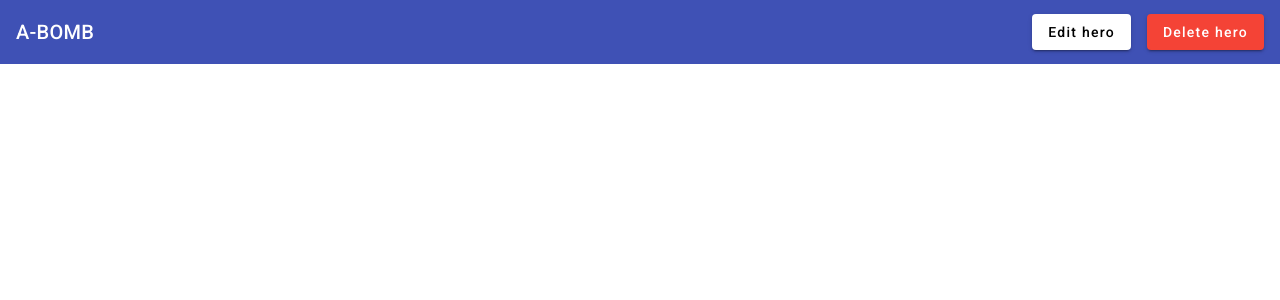
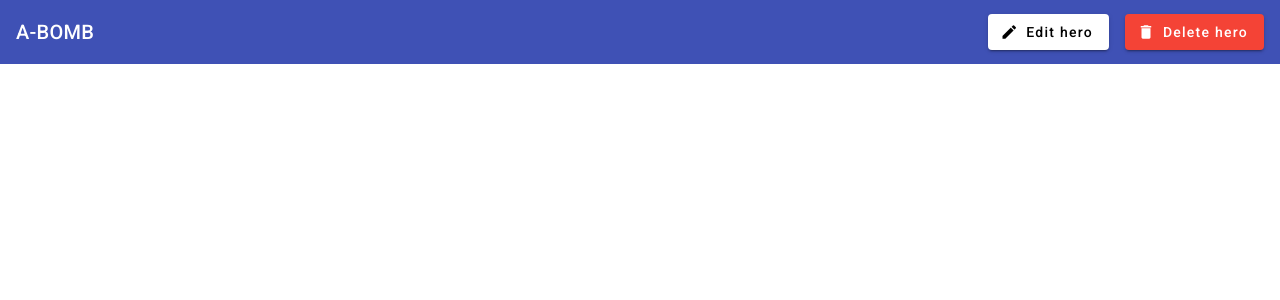
Before and after one commit to killian2301/heroesApp, an Angular app: page /heroes/1 in a window 1280 px wide. Shown: the top 300 px of the page. Built offline with nearby package versions, Linux system fonts and the light colour scheme; data requests are answered from the project's data file.

Commit message:
adding icons to buttons

```diff
--- a/src/app/features/heroes/components/delete-hero/delete-hero.component.html
+++ b/src/app/features/heroes/components/delete-hero/delete-hero.component.html
@@ -1,5 +1,6 @@
 <app-button
   color="warn"
   label="Delete hero"
+  matIconName="delete"
   (click)="onDeleteHero()"
 ></app-button>
--- a/src/app/features/heroes/pages/hero-detail/hero-detail.component.html
+++ b/src/app/features/heroes/pages/hero-detail/hero-detail.component.html
@@ -3,6 +3,7 @@
     <app-button
       class="edit-button"
       label="Edit hero"
+      matIconName="edit"
       [routerLink]="['/heroes', hero.id, 'edit']"
     />
     <app-delete-hero [hero]="hero" (heroDeleted)="onHeroDeleted($event)" />
--- a/src/app/features/heroes/pages/heroes/heroes.component.html
+++ b/src/app/features/heroes/pages/heroes/heroes.component.html
@@ -4,6 +4,7 @@
     <app-button
       class="add-hero__button"
       label="Add Hero"
+      matIconName="add"
       routerLink="/heroes/new"
     />
   </app-header>
--- a/src/app/shared/components/button/button.component.html
+++ b/src/app/shared/components/button/button.component.html
@@ -1,3 +1,6 @@
 <button mat-raised-button [disabled]="disabled" [color]="color">
+  @if (matIconName) {
+    <mat-icon>{{ matIconName }}</mat-icon>
+  }
   {{ label }}
 </button>
--- a/src/app/shared/components/button/button.component.ts
+++ b/src/app/shared/components/button/button.component.ts
@@ -1,15 +1,17 @@
 import { Component, Input } from '@angular/core';
 import { MatButtonModule } from '@angular/material/button';
+import { MatIconModule } from '@angular/material/icon';
 
 @Component({
   selector: 'app-button',
   standalone: true,
-  imports: [MatButtonModule],
+  imports: [MatButtonModule, MatIconModule],
   templateUrl: './button.component.html',
   styleUrl: './button.component.scss',
 })
 export class ButtonComponent {
   @Input() label: string = '';
   @Input() color?: 'warn' | 'accent' | 'primary';
+  @Input() matIconName?: string;
   @Input() disabled: boolean = false;
 }
```
